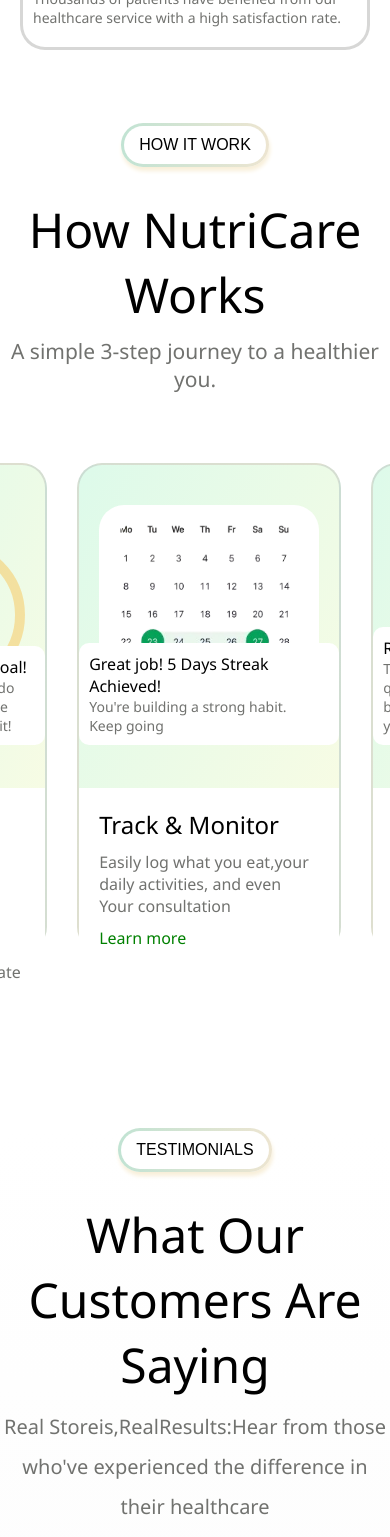
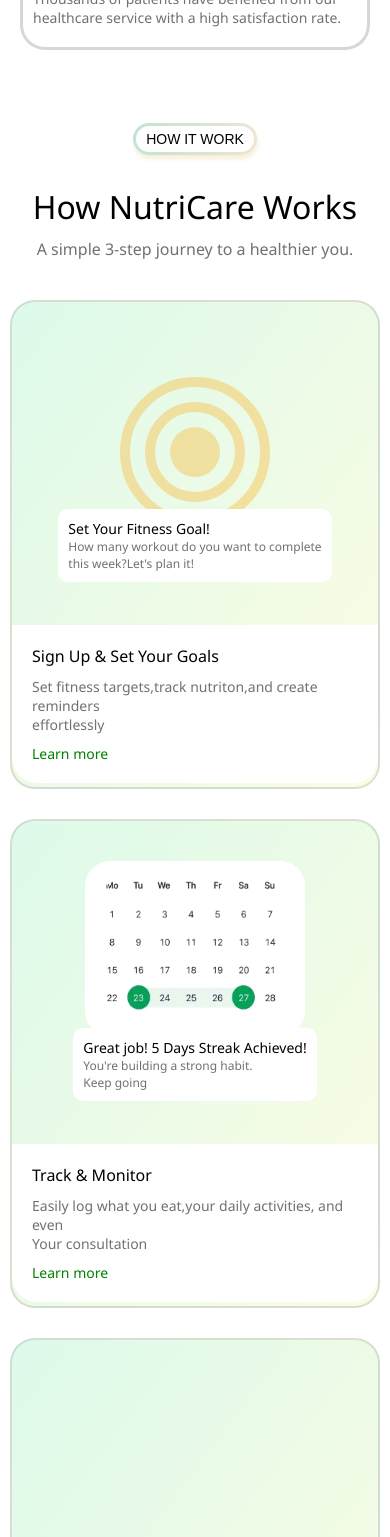
Before and after one commit to Manoj-2301/NutriCarePractice, a Next.js app: page / in a window 390 px wide. Shown: the part 3380-4917 px from the top of the page. Built offline with nearby package versions, Linux system fonts and the light colour scheme; some icons are missing.

Commit message:
responsive

```diff
--- a/src/app/(pages)/About/workStyle.scss
+++ b/src/app/(pages)/About/workStyle.scss
@@ -7,15 +7,15 @@
         margin-top: 130px;
 
         .btun {
-            padding:10px 15px;
+            padding: clamp(5px, 1vw,  10px) clamp(10px, 1vw ,15px);
             background: linear-gradient(white, white) padding-box,
-                linear-gradient(to right, #c1e3d3, #ede5d1) border-box;
+                        linear-gradient(to right, #c1e3d3, #ede5d1) border-box;
             border-radius: 50em;
             border: 3px solid transparent;
             box-shadow: 1px 4px 4px #f8efd9;
-            font-size: 16px;
-            // letter-spacing: 0.08rem;
+            font-size: clamp(14px , 1vw , 16px);
         }
+
     }
 
     .work_para {
@@ -23,26 +23,29 @@
         margin-top: 30px;
 
         .work_para_main {
-            font-size: 48px;
+            font-size: clamp(32px, 3vw, 48px);
             font-weight: 500;
             margin-bottom: 10px;
         }
 
         .work_para_sub {
             font-weight: 400;
-            font-size: 21px;
+            font-size: clamp(16px, 2vw, 21px);
             color: #71726f;
-            margin-bottom: 50px;
         }
     }
 .cards{
     display: flex;
-    justify-content: center;
+    // justify-content: center;
+    align-items: center;
+    flex-wrap: wrap;
     gap: 30px;
     align-items: center;
     margin-bottom: 20px;
-    margin-top: 70px;
+    margin-top:clamp(30px, 4vw ,  70px);
+    padding: 10px;
     .work_main_card {
+        // margin: 0 auto;
         width: 500px;
         height: 489px;
         border-radius: 25px;
@@ -104,13 +107,13 @@
                 border-radius: 10px;
 
                 .work_inner_card_para {
-                    font-size: 16px;
+                    font-size: clamp(14px ,1vw, 16px);
                     font-weight: 500;
                 }
 
                 .work_inner_card_para_two {
                     font-weight: 500;
-                    font-size: 14px;
+                    font-size: clamp(12px,1vw,14px);
                     color: #71726f;
                 }
             }
@@ -124,13 +127,14 @@
             border-bottom-left-radius: 25px;
 
             .work_white_card_para {
-                font-size: 24px;
+                font-size:clamp(16px, 2vw , 24px);
                 font-weight: 500;
                 margin-bottom: 10px;
             }
 
             .work_white_card_paraSub {
                 color: #71726f;
+                font-size: clamp(14px, 1vw, 16px);
                 font-weight: 500;
                 margin-bottom: 10px;
             }
@@ -143,7 +147,7 @@
 
                 .learn {
                     color: green;
-                    font-size: 16px;
+                    font-size:clamp(14px, 1vw , 16px);
                     font-weight: 500;
                     text-align: center;
                 }
@@ -153,14 +157,14 @@
                     display: flex;
                     justify-content: center;
                     align-items: center;
-                    font-size: 28px;
+                    font-size: clamp(16px, 2vw, 28px);
                 }
             }
         }
         .fi-ss-bell{
             position: absolute;
             top: 70px;
-            left:35%;
+            left:clamp(30%, 10vw , 35%);
             z-index: 1;
             font-size: 145px;
             color: lightgreen;
--- a/src/app/(pages)/Testimonial/testiStyle.scss
+++ b/src/app/(pages)/Testimonial/testiStyle.scss
@@ -2,7 +2,7 @@
     max-width: 1820px;
     margin: 0 auto;
     background: linear-gradient(to bottom, #effcf500, #f9f9f9);
-    margin-top: 176px;
+    margin-top: clamp(90px, 10vw, 176px);
     margin-bottom: 20px;
     border-radius: 25px;
     .testi_btn {
@@ -11,13 +11,13 @@
         align-items: center;
         text-align: center;
         .btin {
-            padding:  10px 15px;
+            padding: clamp(5px, 1vw,  10px) clamp(10px, 1vw ,15px);
             background: linear-gradient(white, white) padding-box,
                 linear-gradient(to right, #c1e3d3, #ede5d1) border-box;
             border-radius: 50em;
             border: 3px solid transparent;
             box-shadow: 1px 4px 4px #f8efd9;
-            font-size: 16px;
+            font-size: clamp(14px, 1vw, 16px);
             // letter-spacing: 0.08rem;
         }
 
@@ -32,15 +32,16 @@
         text-align: center;
         margin-top: 30px;
         .testi_para_main{
-            font-size: 48px;
+            font-size: clamp(30px, 3vw, 48px);
             font-weight: 500;
         }
         .testi_para_sub{
-            font-size: 20px;
+            font-size: clamp(14px, 2vw , 20px);
             // font-weight: 500;
             margin-top: 10px;
             color: #71726f;
-            line-height: 2.5rem;
+            padding: 3px;
+            line-height: clamp(1.5rem, 3vw ,2.5rem);
         }
     }
     .person_says{
@@ -48,9 +49,10 @@
         justify-content: center;
         align-items: center;
         text-align: center;
-        margin-top: 70px;
-        font-size: 45px;
+        margin-top:clamp(30px, 3vw ,  70px);
+        font-size: clamp(30px, 3vw , 45px);
         font-weight: 500;
+        padding: 0 10px;
         .nutri{
             font-style: italic;
             color: black;
@@ -74,20 +76,21 @@
             margin-bottom: 20px;
         }
         .person_name{
-            font-size: 24px;
+            font-size: clamp(16px , 2vw, 24px);
             font-weight: 500;
         }
         .person_desig{
             color: #71726f;
             margin-top: 7px;
             font-weight: 500;
+            font-size: clamp(14px, 1vw, 16px);
         }
         .three_bars{
             display: flex;
             justify-content: center;
             align-items: center;
             gap:10px;
-            margin-top: 40px;
+            margin-top: clamp(20px, 3vw , 40px);
             margin-bottom: 100px;
             .bar_one,.bar_two,.bar_three{
                 width: 50px;
--- a/src/app/Component/Navbar/nav.js
+++ b/src/app/Header/Navbar/nav.js
@@ -1,6 +1,6 @@
 "use client"
 import React, { useEffect, useState } from 'react'
-import CustomButton from '../Button'
+import CustomButton from '../../Component/Button'
 import Image from "next/image"
 import "./navStyle.scss"
 import Link from 'next/link'
--- a/src/app/layout.js
+++ b/src/app/layout.js
@@ -1,6 +1,6 @@
 import { Geist, Geist_Mono } from "next/font/google";
 import "./globals.css";
-import Nav from './Component/Navbar/nav'
+import Nav from './Header/Navbar/nav'
 import Footer from './Footer/page'
 
 const geistSans = Geist({
```
Also changed, not shown: src/app/Header/Navbar/navStyle.scss (renamed from src/app/Component/Navbar/navStyle.scss).
